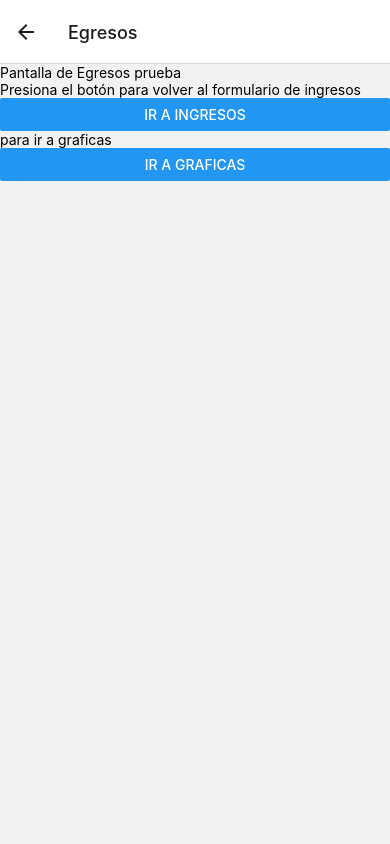
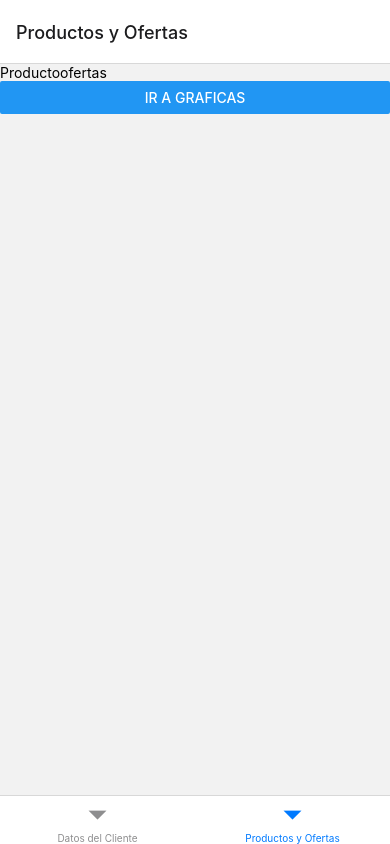
Before and after one commit to jacquelinechavez30/Desafio2_DPS, a React Native app: screen /FormularioEgresos in a window 390 px wide. Built offline with nearby package versions, Linux system fonts and the light colour scheme.

Commit message:
Agregando los Tap y su navegación  pero sin diseño

```diff
--- a/App.js
+++ b/App.js
@@ -3,32 +3,20 @@
 import React , { useState } from 'react';
 import { NavigationContainer } from '@react-navigation/native';
 import { createStackNavigator } from '@react-navigation/stack';
-import Ingresos from './src/component/Ingresos'; // Importa el archivo Ingresos.js
-import Egresos from './src/component/Egresos';
-import Grafica from './src/component/Graficas'
-const Stack = createStackNavigator();
+import { createBottomTabNavigator } from '@react-navigation/bottom-tabs';
+import Stackdatos from './src/screens/Stackdatos';
+import Productoofertas from './src/screens/Productoofertas';
+const Tab= createBottomTabNavigator();
+
 
 export default function App() {
   return (
+
     <NavigationContainer>
-      <Stack.Navigator initialRouteName="FormularioIngreso">
-        <Stack.Screen
-          name="FormularioIngreso"
-          component={Ingresos} // Usa el componente Ingresos
-          options={{ title: 'Ingresos' }}
-        />
-        <Stack.Screen
-        name="FormularioEgresos"
-        component={Egresos} // Usa el componente Egresos
-        options={{ title: 'Egresos' }}
-        />
-        <Stack.Screen
-          name="Grafica"
-          component={Grafica} // Usa el componente Grafica
-          options={{ title: 'Gráficas' }}
-        />
-
-      </Stack.Navigator>
+      <Tab.Navigator  initialRouteName="Productoofertas">
+        <Tab.Screen name="Stackdatos" component={Stackdatos} options={{ title: 'Datos del Cliente' }} />
+        <Tab.Screen name="Productoofertas" component={Productoofertas} options={{ title: 'Productos y Ofertas' }} />
+      </Tab.Navigator>
     </NavigationContainer>
   );
 }
--- a/package.json
+++ b/package.json
@@ -9,6 +9,7 @@
     "web": "expo start --web"
   },
   "dependencies": {
+    "@react-navigation/bottom-tabs": "^6.6.1",
     "@react-navigation/native": "^6.1.18",
     "@react-navigation/stack": "^6.4.1",
     "expo": "~51.0.28",
@@ -18,6 +19,8 @@
     "react-dom": "18.2.0",
     "react-native": "0.74.5",
     "react-native-picker-select": "^9.3.1",
+    "react-native-safe-area-context": "^4.10.9",
+    "react-native-screens": "^3.34.0",
     "react-native-web": "~0.19.10",
     "yup": "^1.4.0"
   },
--- a/src/component/Egresos.js
+++ b/src/screens/Egresos.js
@@ -11,11 +11,7 @@
   return (
     <View>
       <Text>Pantalla de Egresos prueba </Text>
-      <Text>Presiona el botón para volver al formulario de ingresos</Text>
-      <Button
-        title="Ir a Ingresos"
-        onPress={() => navigation.navigate('FormularioIngreso')}
-        />
+
        <Text>
         para ir a graficas
        </Text>
--- a/src/component/Graficas.js
+++ b/src/screens/Graficas.js
@@ -3,6 +3,7 @@
 import { useNavigation } from '@react-navigation/native'; //para navegar entre pantallas
 
 export default function Graficas() {
+  const navigation = useNavigation();
   return (
     <View>
       <Text>Pantalla de Graficas</Text>
--- /dev/null
+++ b/src/screens/Productoofertas.js
@@ -0,0 +1,16 @@
+import { View, Text, Button } from 'react-native'
+import React from 'react'
+import { useNavigation } from '@react-navigation/native'
+
+export default function Productoofertas() {
+    const navigation = useNavigation() //para navegar entre pantallas
+  return (
+    <View>
+      <Text>Productoofertas</Text>
+      <Button
+        title="Ir a Graficas"
+        onPress={() => navigation.navigate('Grafica')}
+        />
+    </View>
+  )
+}
--- /dev/null
+++ b/src/screens/Stackdatos.js
@@ -0,0 +1,33 @@
+import { View, Text } from 'react-native'
+import React , { useState } from 'react';
+import { NavigationContainer } from '@react-navigation/native';
+import { createStackNavigator } from '@react-navigation/stack';
+import Ingresos from './Ingresos'; // Importa el archivo Ingresos.js
+import Egresos from './Egresos';
+import Grafica from './Graficas'
+
+const Stack = createStackNavigator();
+
+export default function Stackdatos() {
+  return (
+
+      <Stack.Navigator initialRouteName="FormularioIngreso">
+        <Stack.Screen
+          name="FormularioIngreso"
+          component={Ingresos} // Usa el componente Ingresos
+          options={{ title: 'Ingresos' }}
+        />
+        <Stack.Screen
+        name="FormularioEgresos"
+        component={Egresos} // Usa el componente Egresos
+        options={{ title: 'Egresos' }}
+        />
+        <Stack.Screen
+          name="Grafica"
+          component={Grafica} // Usa el componente Grafica
+          options={{ title: 'Gráficas' }}
+        />
+
+      </Stack.Navigator>
+  )
+}
```
Also changed, not shown: src/screens/Ingresos.js (renamed from src/component/Ingresos.js), 1 other file (tests, documents, lock files or other folders).
